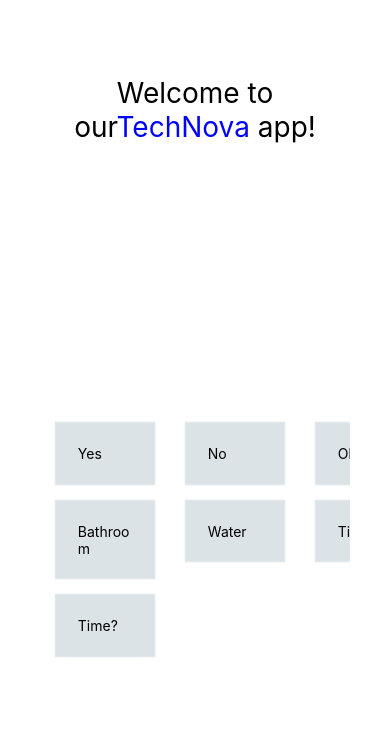
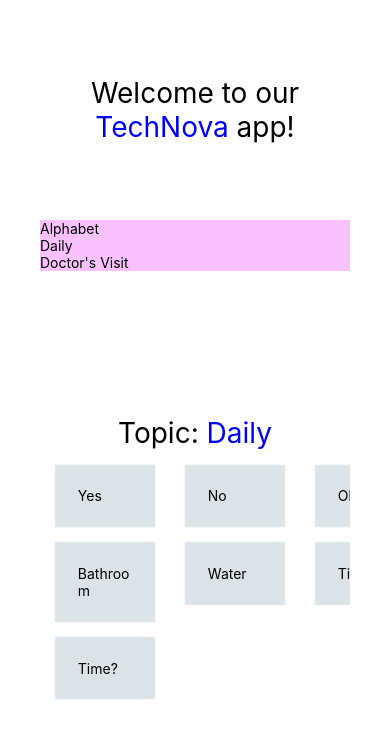
Before and after one commit to linnall/TechNova, a React Native app: screen / in a window 390 px wide. Shown: the top 738 px of the page. Built offline with nearby package versions, Linux system fonts and the light colour scheme.

Commit message:
display topic

```diff
--- a/components/MainPage.js
+++ b/components/MainPage.js
@@ -7,11 +7,15 @@
   constructor(props) {
     super(props);
     this.state = {
-      selectedTopic: 'daily',
+      selectedTopicLabel: 'daily',
       selectedTopicId: -1,
       selectedItemId: -1,
+      topics: [],
     }
   }
+  updateSelectedTopicLabel =  function(label) {
+    this.setState({selectedTopicLabel: label});
+  };
 
   componentDidMount() {
     // TODO get data from backend
@@ -76,14 +80,30 @@
     })
   }
 
+  getTopicName = (label) => {
+    var topic = this.state.topics.find(topic => topic.label === label);
+    return topic? topic.title: label;
+  }
+
   render() {
     return (
       <SafeAreaView style={styles.scrollContainer}>
         <View style={styles.headerContent}>
-          <Text style={styles.homeTitle}>Welcome to our<Text style={styles.blueText}>TechNova</Text> app!</Text>
+          <Text style={styles.homeTitle}>Welcome to our <Text style={styles.blueText}>TechNova</Text> app!</Text>
         </View>
-        <TopicsList data={this.state.topics} selectedTopicId={this.state.selectedTopicId}/>
-        <SelectedTopic vocab={this.state[this.state.selectedTopic]} size={100} />
+        <TopicsList
+          topics={this.state.topics}
+          updateSelectedTopicLabel={this.updateSelectedTopicLabel.bind(this)}
+          selectedTopicId={this.state.selectedTopicId}
+        />
+        <Text style={styles.homeTitle}>
+          Topic: <Text style={styles.blueText}>{this.getTopicName(this.state.selectedTopicLabel)}</Text>
+        </Text>
+        <SelectedTopic
+          vocab={this.state[this.state.selectedTopicLabel]}
+          stateChanger={this.setState}
+          size={100}
+        />
       </SafeAreaView>
     )
   }
@@ -111,12 +131,6 @@
   blueText: {
     color: "blue"
   },
-  weatherText: {
-    textAlign: "center",
-    fontSize: 18,
-    marginTop: 30,
-    marginBottom: 50
-  }
 })
 
 export default MainPage;
--- a/components/SelectedTopic.js
+++ b/components/SelectedTopic.js
@@ -27,7 +27,7 @@
     numColumns='3'
     data={props.vocab}
     renderItem={renderItem}
-    onPress={() => setSelectedId(item.id)}
+    onPress={() => (item.id)}
   />
   );
 }
--- a/components/TopicsList.js
+++ b/components/TopicsList.js
@@ -21,17 +21,19 @@
     const renderItem =  ({ item }) => {
         const backgroundColor = item.id === props.selectedTopicId ? "#6e3b6e" : "#f9c2ff";
         const color = item.id === props.selectedTopicId ? 'white' : 'black';
-
         return (
             <Item name={item.title} bgColour={backgroundColor} textColour={color}/>
         );
-    }
+    };
+    const setSelectedTopicLabel = ( (label) => {
+        props.stateChanger({selectedTopicLabel: label});
+    });
     return (
         <FlatList
             data={props.topics}
             renderItem={renderItem}
-            onPress={() => setSelectedId(item.id)}
-            keyExtractor={(item) => item.id}
+            onPress={() => updateSelectedTopicLabel(item.id)}
+            keyExtractor={(item) => item.label}
             extraData={props.selectedTopicId}
         />
     );
```
